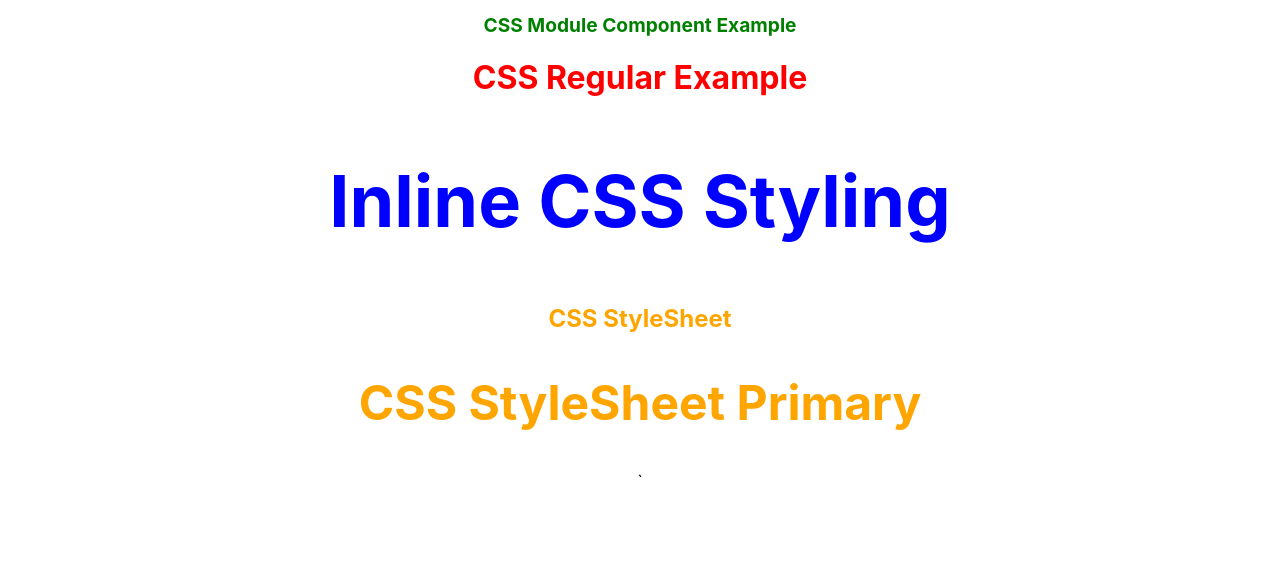
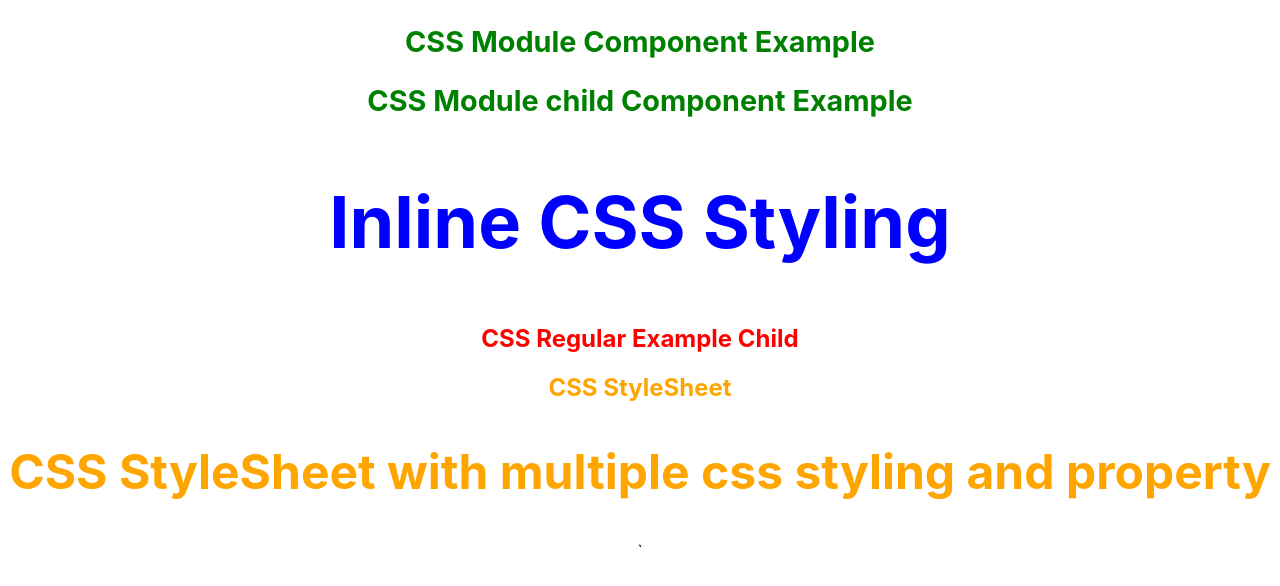
Before and after one commit to TheReprator/ReactLearning, a React (Create React App) app: page / in a window 1280 px wide. Shown: the top 586 px of the page. Built offline with nearby package versions, Linux system fonts and the light colour scheme.

Commit message:
CSS Module reimplemented

```diff
--- a/src/App.js
+++ b/src/App.js
@@ -26,9 +26,7 @@ import SecondRendering from './rendering/SecondRendering';
 import CSSStyleSheet from './stylingReact/CSSStylingComponent';
 import { CSSStyleSheetProps } from './stylingReact/CSSStylingComponent';
 import InlineStyleComponent from './stylingReact/InLineStyleComponent';
-import  './stylingReact/CSS/cssRegular.css'
-import style1 from './stylingReact/CSS/cssModule.module.css'
-
+import CSSModuleComponent from './stylingReact/CSSModuleComponent'
 
 function App() {
   return (
@@ -37,16 +35,7 @@ function App() {
     {/*
       // CSS Rendering Example
     */}
-
-    <h1 className ={style1.success}> CSS Module Component Example </h1>
-    <h1 className = 'error'> CSS Regular Example </h1>
-    {/*
-      Line no. 41, we had used css module component,
-      Line no. 42, it's a regular css, oncee defined here or in parent component,
-      it can be used in all child component as well, without importing in child component
-
-    */}
-
+    <CSSModuleComponent />
     <InlineStyleComponent />
     <CSSStyleSheet />
     <CSSStyleSheetProps name='true' />
--- /dev/null
+++ b/src/stylingReact/CSSModuleChildComponent.js
@@ -0,0 +1,29 @@
+import React from "react"
+//import style1 from './CSS/cssModule.module.css'
+
+function CSSModuleChildComponent() {
+    return (
+        // <div className = {style1.success}>
+         <div>
+            <h2> CSS Module child Component Example </h2>
+        </div>
+    )
+}
+
+export default CSSModuleChildComponent
+
+/*
+This code is just illustration of "CSS Module" that, child component(this component) will not be able
+to directly access the css property without importing(at line no.2)
+
+At line no.6, if we want to use the "style1.success" css property, we have to uncomment the line 2 and
+comment line no. 7, else we will get the following error,
+
+
+    Failed to compile.
+
+    src\stylingReact\CSSModuleChildComponent.js
+        Line 5:27:  'style1' is not defined  no-undef
+
+    Search for the keywords to learn more about each error.
+*/
--- a/src/stylingReact/CSSModuleComponent.js
+++ b/src/stylingReact/CSSModuleComponent.js
@@ -9,3 +9,33 @@
     import it where as in case of reguar css, once defined in parent component, there is no need to
     import it in child component, for further refernce kindly look into video no. 'ReactJS Tutorial - 20 - Styling and CSS Basics(720P_HD)'
 */
+import React from 'react'
+import CSSModuleChildComponent from './CSSModuleChildComponent'
+import style1 from './CSS/cssModule.module.css'
+
+function CSSModuleComponent() {
+    return (
+        <div className = {style1.success}>
+            <h2> CSS Module Component Example </h2>
+            <CSSModuleChildComponent />
+        </div>
+    )
+}
+
+export default CSSModuleComponent
+
+/*
+    At line 14, we had imported CSS Module with a name as style1
+
+    At line no. 18, we used the css class name for our division, so every direct
+    element(Not child component) of the div tag will be applied with that css propertly
+
+    At line 20, As i said the "CSS Module" will not be applicable for CSSModuleChildComponent
+    <h1 className ={style1.success}> CSS Module Component Example </h1>
+    <h1 className = 'error'> CSS Regular Example </h1>
+    {/*
+      Line no. 41, we had used css module component,
+      Line no. 42, it's a regular css, oncee defined here or in parent component,
+      it can be used in all child component as well, without importing in child component
+
+*/
--- a/src/stylingReact/CSSStylingComponent.js
+++ b/src/stylingReact/CSSStylingComponent.js
@@ -25,7 +25,7 @@ export function CSSStyleSheetProps(props) {
     return (
         // <div className = {cssClassName}>
         <div className = {`${cssClassName} font-xl`} >
-            <h2> CSS StyleSheet Primary</h2>
+            <h2> CSS StyleSheet with multiple css styling and property </h2>
         </div>
     )
 }
--- a/src/stylingReact/InLineStyleComponent.js
+++ b/src/stylingReact/InLineStyleComponent.js
@@ -1,4 +1,6 @@
 import React from "react";
+import './CSS/cssRegular.css'
+import InlineStyleChildComponent from './InlineStyleChildComponent'
 
 const inlineStyleExample = {
     fontSize: '72px',
@@ -7,8 +9,9 @@ const inlineStyleExample = {
 
 function InlineStyleComponent() {
     return (
-        <div>
+        <div >
             <h2 style = { inlineStyleExample }> Inline CSS Styling </h2>
+            <InlineStyleChildComponent />
         </div>
     )
 }
--- /dev/null
+++ b/src/stylingReact/InlineStyleChildComponent.js
@@ -0,0 +1,22 @@
+import React from "react"
+
+function InlineStyleChildComponent() {
+    return (
+        <div className = 'error'>
+            <h2> CSS Regular Example  Child</h2>
+        </div>
+    )
+}
+
+export default InlineStyleChildComponent
+
+
+
+/*
+Here, at line no. 5, we had directly used the regular css file, so without importing,
+all the features of the css has been applied to the particular div tag,
+    As the parent component(InlineStyleComponent), had imported the "import './CSS/cssRegular.css'"
+at line no.2, so, we don't need to import it at child component.
+
+This may lead to css conflict, So, here css module comes in picture, which provides the local scoping.
+*/
```
